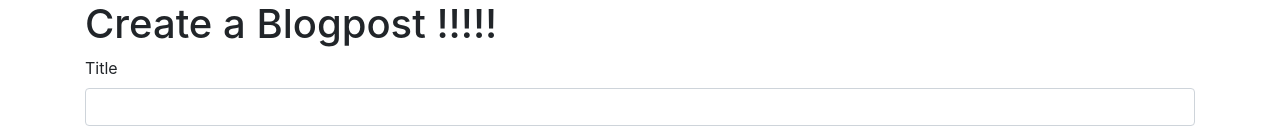
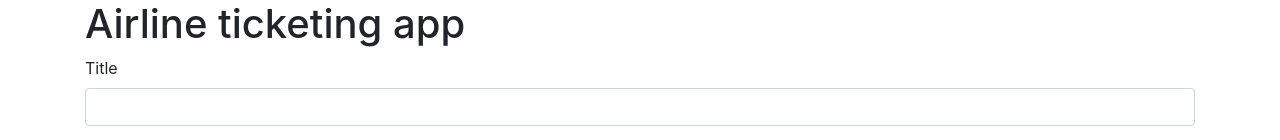
Before and after one commit to youbihi/ticketing-app, a React (Create React App) app in the folder front-client/: page / in a window 1280 px wide. Shown: the top 140 px of the page. Built offline with nearby package versions, Linux system fonts and the light colour scheme; no server answers; the HTML template or start-up script is replaced by a standard one.

Commit message:
front client title page

```diff
--- a/front-client/src/App.js
+++ b/front-client/src/App.js
@@ -5,7 +5,7 @@ import PostList from './PostList';
 export default () => {
   return (
     <div className="container">
-      <h1>Create a Blogpost !!!!!</h1>
+      <h1>Airline ticketing app</h1>
       <PostCreate />
       <hr />
       <h1>BlogPost</h1>
```
